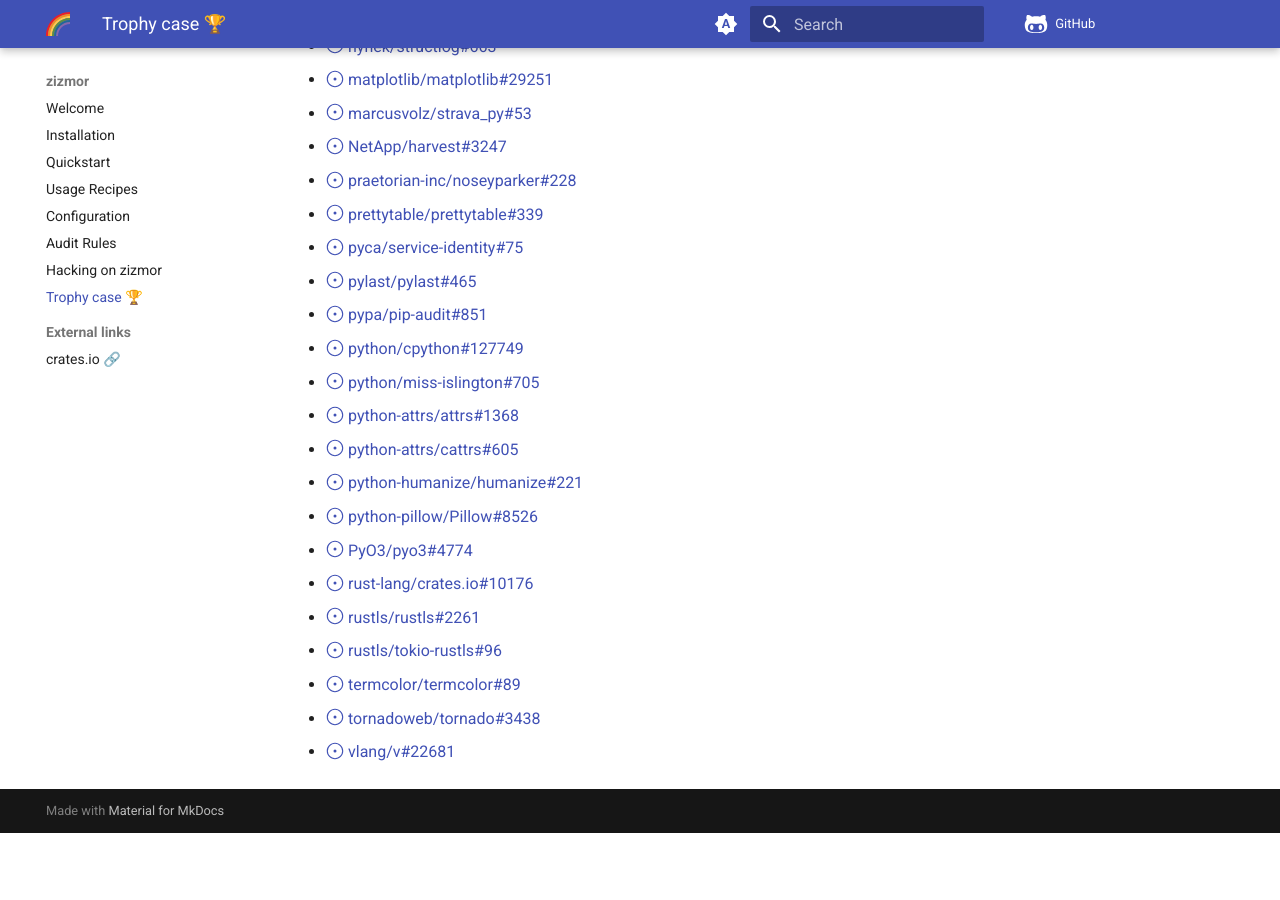
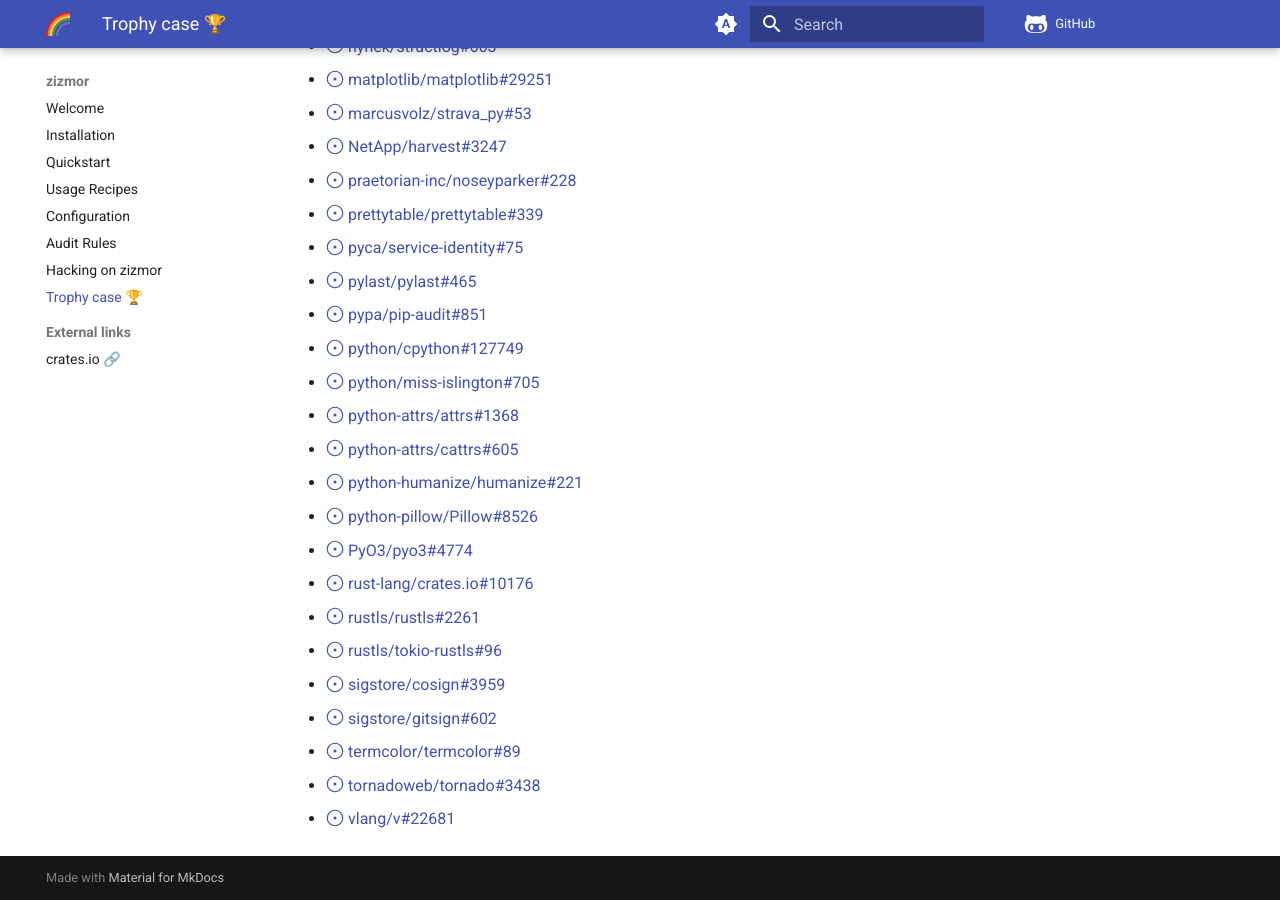
Before and after one commit to zizmorcore/zizmor, an MkDocs documentation site: the page built from docs/trophy-case.md, in a window 1280 px wide and 900 px high, scrolled down 954 px. Built offline with MkDocs 1.6.1 and Material for MkDocs 9.7.7, drawn with Linux system fonts in a browser that asks for light colours; comment, search, counter and statistics services are not loaded; before the commit the page ends 1787 px from its top, so only the background shows below that.

Commit message:
docs: more trophies (#276)

```diff
--- a/docs/trophy-case.md
+++ b/docs/trophy-case.md
@@ -47,6 +47,8 @@
 * rust-lang/crates.io#10176
 * rustls/rustls#2261
 * rustls/tokio-rustls#96
+* sigstore/cosign#3959
+* sigstore/gitsign#602
 * termcolor/termcolor#89
 * tornadoweb/tornado#3438
 * vlang/v#22681
```
